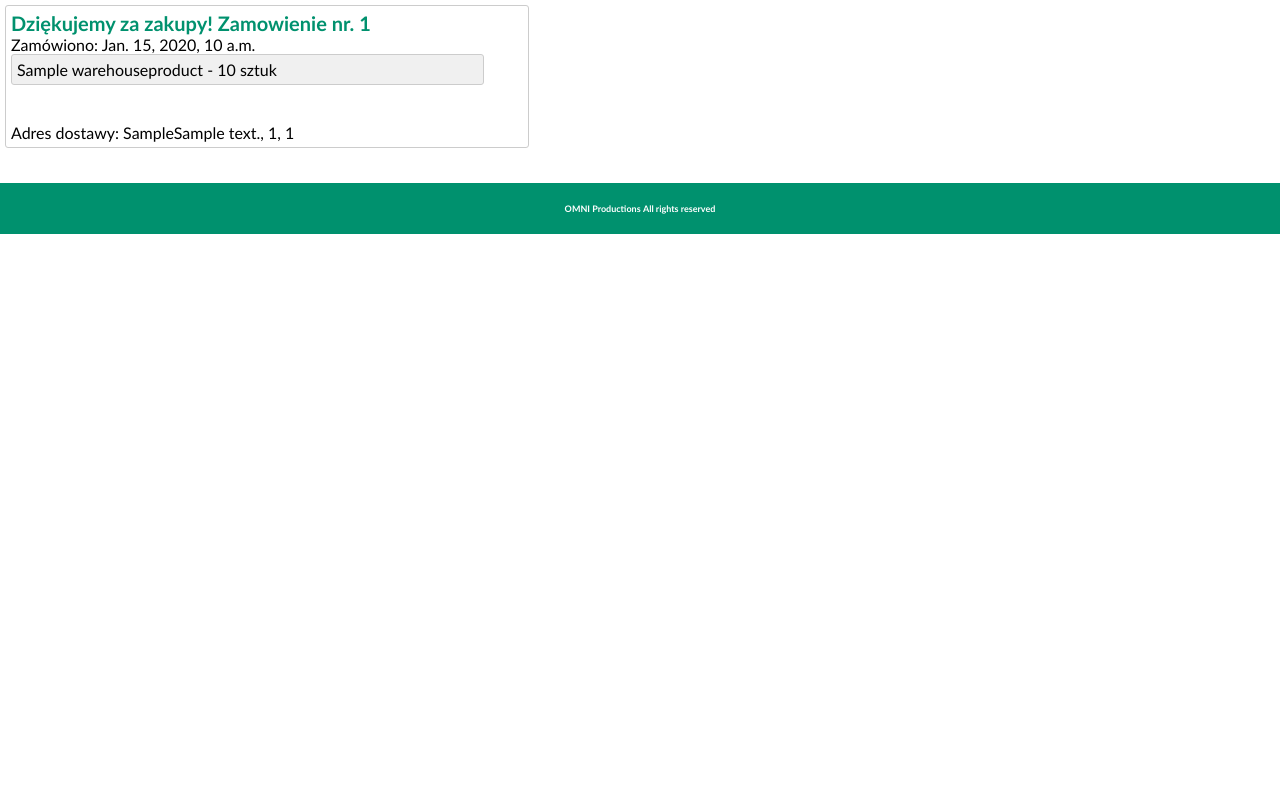
After one commit to Jaian400/Magazyn_Master, a Django app: template djan/mainapp/templates/confirmation_order_mail.html in a window 1280 px wide. The commit adds this page. Run offline with Django 5.2, Linux system fonts and the light colour scheme; the template is opened without the code that fills it: values that come from a table or form of the project are taken from there, others are empty; tables that the repository leaves empty hold one stand-in row (values such as "Sample post").

Commit message:
potwierdzenie zamowienia email

```diff
--- /dev/null
+++ b/djan/mainapp/templates/confirmation_order_mail.html
@@ -0,0 +1,43 @@
+<!DOCTYPE html>
+<html lang="en">
+<head>
+    <meta charset="UTF-8">
+    <meta name="wms_test" content="width=device-width, initial-scale=1.0">
+    <title>MagazynMaster</title>
+    {% load static %}
+    <link rel="stylesheet" type="text/css" href="{% static 'styles.css' %}">
+    <link rel="stylesheet" type="text/css" href="{% static 'user_site.css' %}">
+    <link rel="stylesheet" type="text/css" href="{% static 'productpages.css' %}">
+    <link rel="icon" type="image/x-icon" href="{% static 'images/logofav.png' %}">
+</head>
+<body>
+    <header>
+
+    </header>
+
+    <div class="orders-box">
+        <div class="order-box">
+            <div class="order-header">
+                Dziękujemy za zakupy!
+                Zamowienie nr. {{ order.order_id }}
+            </div>
+            Zamówiono: {{ order.created_at }}
+            <br>
+            {% for product in order.orderproduct_set.all %}
+                <div class = "order-product-box">
+                    {{ product.order_product.product_name }} - {{ product.order_product_quantity }} sztuk
+                </div>
+                <br>
+            {% endfor %}
+            <br>
+            Adres dostawy: {{ order.city }}{{ order.address_street }}, {{ order.address_building_number }}, {{ order.address_apartment_number }}
+        </div>
+        <br>
+    </div>
+
+    <footer class="bottom-bar">
+        <span class="bottom-bar-text">OMNI Productions</span>
+        <span class="bottom-bar-text">All rights reserved</span>
+    </footer>
+</body>
+</html>
--- a/djan/mainapp/templates/order.html
+++ b/djan/mainapp/templates/order.html
@@ -92,7 +92,7 @@
                 Całkowita cena: {{ total_price|floatformat:2 }} zł
             </strong>
             <br>
-        <h style="font-size:14px" >w tym 9 zł dostawa </h>
+        <h style="font-size:14px" >w tym dostawa 9 zł oraz VAT </h>
         </p>
 
         {% comment %} <div class="cart-actions">
@@ -197,7 +197,7 @@
             </div>
             <div class="form-group-radio">
                 <input type="radio" id="delivery_courier_PocztaPolska" name="delivery_courier" class="form-control-radio">
-                <label for="delivery_courier_PocztaPolska">(+9zł) Poczta Polska</label>
+                <label for="delivery_courier_PocztaPolska">(+9zł) P. Poczta Polska</label>
             </div>
             <div class="form-group-radio">
                 <input type="radio" id="delivery_courier_Paczkomat" name="delivery_courier" class="form-control-radio">
```
